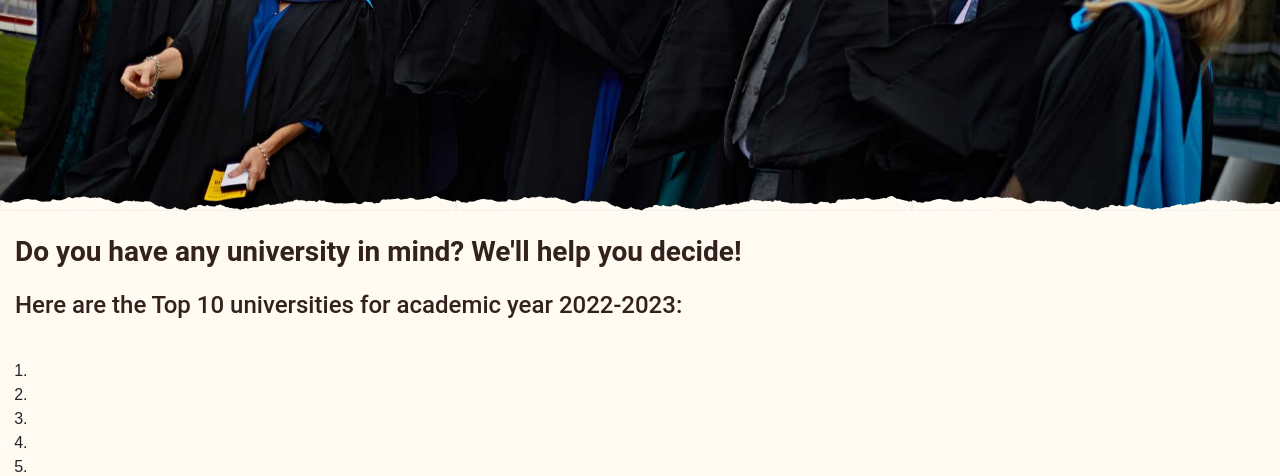
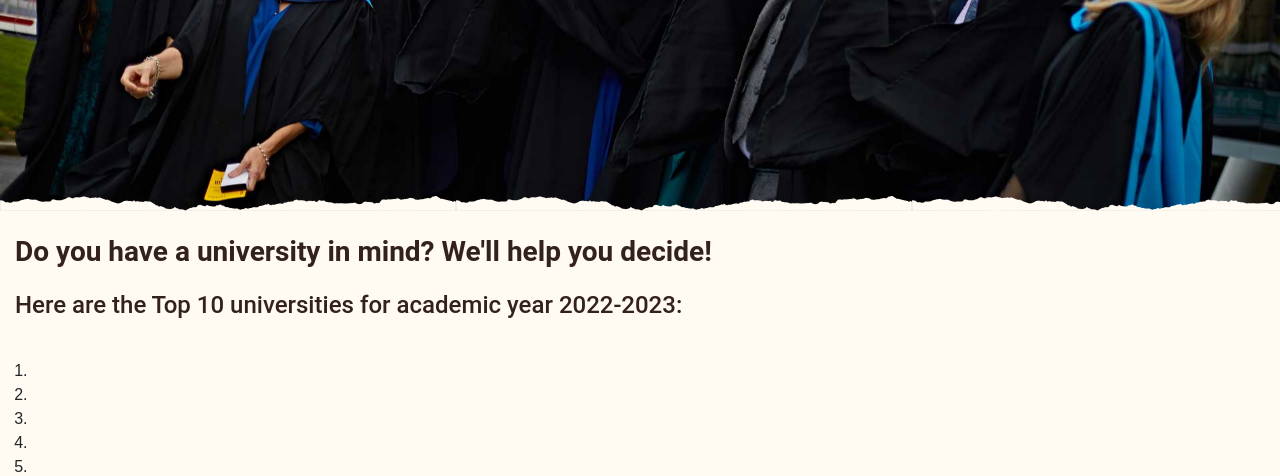
Before and after one commit to Chadi272/Project_3_Path_Finders, a Flask app: page / in a window 1280 px wide. Shown: the part 643-1119 px from the top of the page. Run offline with Flask 2, Linux system fonts and the light colour scheme; data that the repository does not hold is empty; some libraries are stand-ins or nearby versions.

Commit message:
Update 03/10/2022

```diff
--- a/templates/index.html
+++ b/templates/index.html
@@ -55,7 +55,7 @@
     </div>
 
     <br>
-    <h3> Do you have any university in mind? We'll help you decide! </h3>
+    <h3> Do you have a university in mind? We'll help you decide! </h3>
 
     <h4> Here are the Top 10 universities for academic year 2022-2023:  </h4>
 
```
Also changed, not shown: 1 other file.
